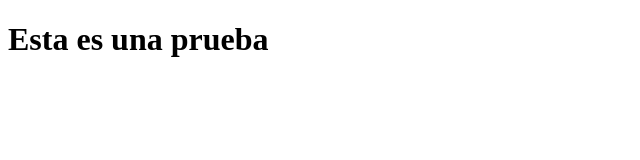
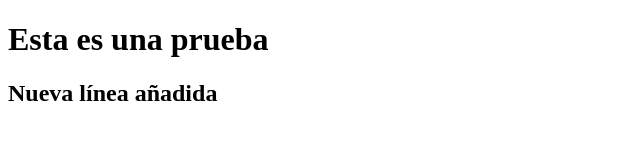
Before and after one commit to aries544/platzy_proyectopersonal, a plain HTML site: page index.html in a window 1280 px wide. Shown: the whole page, without its empty margins (0-640 px from the left). Drawn offline with Linux system fonts and the light colour scheme.

Commit message:
Se añade un h2

```diff
--- a/index.html
+++ b/index.html
@@ -12,5 +12,6 @@
 
 </body>
 <h1>Esta es una prueba</h1>
+<h2>Nueva línea añadida </h2>
 
 </html>
```
